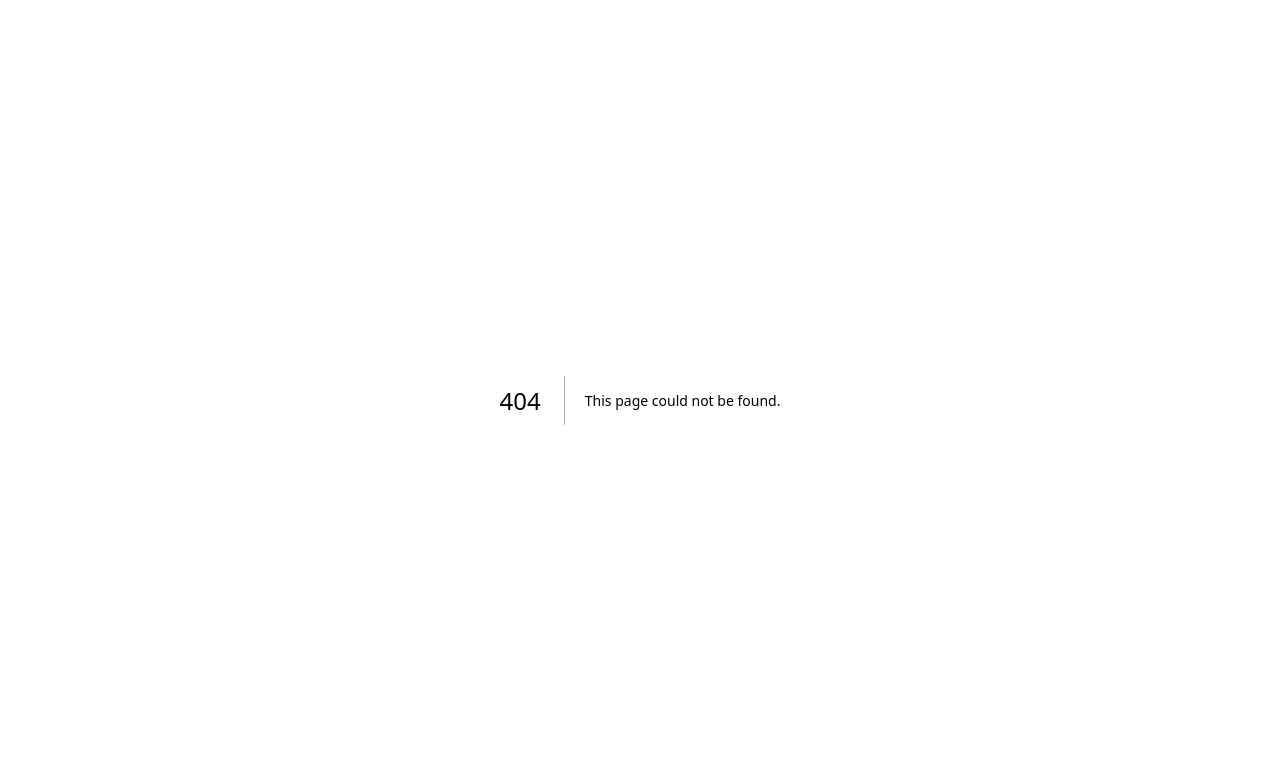
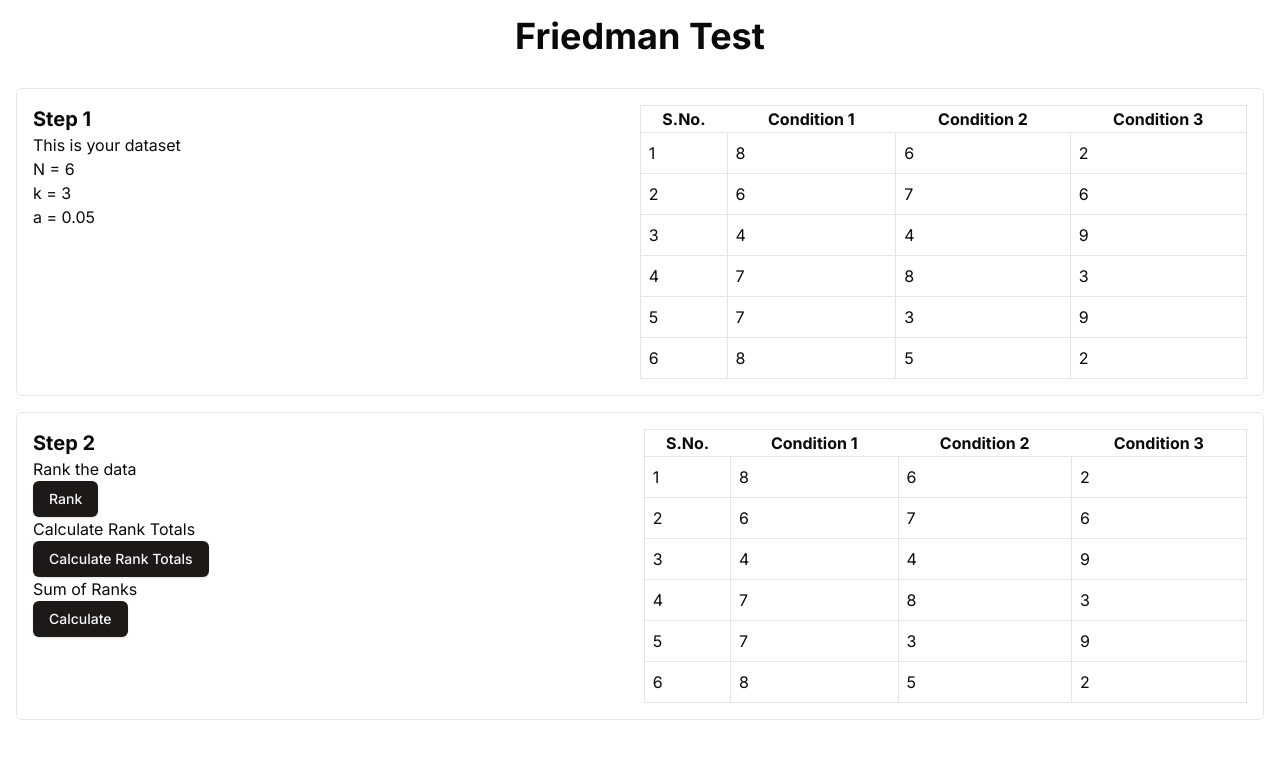
Before and after one commit to Roho7/stats-help, a Next.js app: page /friedman in a window 1280 px wide. Before the commit this address had no page. Shown: the top 758 px of the page. Built offline with nearby package versions, Linux system fonts and the light colour scheme.

Commit message:
Update test names and add link to test result

```diff
--- a/app/config/testResult.ts
+++ b/app/config/testResult.ts
@@ -35,12 +35,13 @@ export const TestResults: TestDataType[] = [
   },
 
   {
-    name: "Friedman",
+    name: "Friedman Test",
     nature: "ordinal",
     param: "non_parametric",
     iv_number: 1,
     iv_levels: 3,
     subjects_rel: "within_subjects",
+    link: "/friedman",
   },
   {
     name: "Kruskal-Wallis",
@@ -92,7 +93,7 @@ export const TestResults: TestDataType[] = [
     subjects_rel: "within_subjects",
   },
   {
-    name: "Pearsons",
+    name: "Pearson's Correlation Coefficient",
     nature: "interval",
     param: "parametric",
     iv_number: 1,
@@ -100,7 +101,7 @@ export const TestResults: TestDataType[] = [
     subjects_rel: "within_subjects",
   },
   {
-    name: "Pearsons",
+    name: "Pearson's Correlation Coefficient",
     nature: "interval",
     param: "parametric",
     iv_number: 1,
@@ -108,7 +109,7 @@ export const TestResults: TestDataType[] = [
     subjects_rel: "between_subjects",
   },
   {
-    name: "Spearman",
+    name: "Spearman's Rank Correlation Coefficient",
     nature: "interval",
     param: "non_parametric",
     iv_number: 1,
@@ -116,7 +117,7 @@ export const TestResults: TestDataType[] = [
     subjects_rel: "within_subjects",
   },
   {
-    name: "Spearman",
+    name: "Spearman's Rank Correlation Coefficient",
     nature: "interval",
     param: "non_parametric",
     iv_number: 1,
--- /dev/null
+++ b/app/friedman/Table1.tsx
@@ -0,0 +1,44 @@
+export const friedmandata = [
+  [8, 6, 2],
+  [6, 7, 6],
+  [4, 4, 9],
+  [7, 8, 3],
+  [7, 3, 9],
+  [8, 5, 2],
+];
+
+export default function Table1() {
+  return (
+    <div className="flex w-full">
+      <div className="w-full">
+        <h1>Step 1</h1>
+        <ul>
+          <li>This is your dataset</li>
+          <li>N = 6</li>
+          <li>k = 3</li>
+          <li>a = 0.05</li>
+        </ul>
+      </div>
+      <table>
+        <thead>
+          <tr>
+            <th>S.No.</th>
+            <th>Condition 1</th>
+            <th>Condition 2</th>
+            <th>Condition 3</th>
+          </tr>
+        </thead>
+        <tbody>
+          {friedmandata.map((row, index) => (
+            <tr key={index}>
+              <td>{index + 1}</td>
+              {row.map((cell, i) => (
+                <td key={i}>{cell}</td>
+              ))}
+            </tr>
+          ))}
+        </tbody>
+      </table>
+    </div>
+  );
+}
--- /dev/null
+++ b/app/friedman/Table2.tsx
@@ -0,0 +1,114 @@
+import { Button } from "@/components/ui/button";
+import { useEffect, useState } from "react";
+
+export const friedmandata = [
+  [8, 6, 2],
+  [6, 7, 6],
+  [4, 4, 9],
+  [7, 8, 3],
+  [7, 3, 9],
+  [8, 5, 2],
+];
+
+export default function Table1() {
+  const [rankedData, setRankedData] = useState<number[][]>(friedmandata);
+  const [sumArray, setSumArray] = useState<number[]>([]);
+  const [sumOfRanks, setSumOfRanks] = useState<number>(0);
+
+  function rankArray(arr: number[]): number[] {
+    const arrWithIndices = arr.map((value, index) => ({ value, index }));
+
+    // Sort the array based on the value
+    const sortedArr = [...arrWithIndices].sort((a, b) => a.value - b.value);
+
+    // Assign ranks, handle ties by assigning the average rank
+    const rankedArr = sortedArr.map((item, index, self) => {
+      const tiedValues = self.filter(({ value }) => value === item.value);
+      let rank;
+      if (tiedValues.length > 1) {
+        const first = tiedValues[0].index;
+        const last = tiedValues[tiedValues.length - 1].index;
+        rank = (first + last) / 2 + 1;
+      } else {
+        rank = index + 1;
+      }
+      return { ...item, rank };
+    });
+
+    // Sort the array back to the original order using the stored indices
+    const sortedRanks = rankedArr
+      .sort((a, b) => a.index - b.index)
+      .map((item) => item.rank);
+
+    return sortedRanks;
+  }
+
+  const rankTable = () => {
+    setRankedData(friedmandata.map(rankArray));
+  };
+
+  const handleSumTable = () => {
+    const sumArray = rankedData.reduce((acc, row) => {
+      row.forEach((cell, index) => {
+        acc[index] = (acc[index] || 0) + cell;
+      });
+      return acc;
+    }, []);
+    setSumArray(sumArray);
+  };
+
+  const handleSumRanks = () => {
+    const sumOfNumbers = sumArray.reduce((acc, curr) => acc + curr, 0);
+    setSumOfRanks(sumOfNumbers);
+  };
+
+  return (
+    <div className="flex w-full gap-2 ">
+      <div className="w-full">
+        <h1>Step 2</h1>
+        <ul>
+          <li>Rank the data</li>
+          <Button onClick={rankTable}>Rank</Button>
+          <li>Calculate Rank Totals</li>
+          <Button onClick={handleSumTable}>Calculate Rank Totals</Button>
+          <li>Sum of Ranks</li>
+          <Button onClick={handleSumRanks}>Calculate</Button>
+          {sumOfRanks != 0 && (
+            <li>
+              Total: <span> {sumArray[0]}</span> + <span> {sumArray[1]}</span> +{" "}
+              <span> {sumArray[2]}</span> = {sumOfRanks}
+            </li>
+          )}
+        </ul>
+      </div>
+      <table>
+        <thead>
+          <tr>
+            <th>S.No.</th>
+            <th>Condition 1</th>
+            <th>Condition 2</th>
+            <th>Condition 3</th>
+          </tr>
+        </thead>
+        <tbody>
+          {rankedData.map((row: number[], index: number) => (
+            <tr key={index}>
+              <td>{index + 1}</td>
+              {row.map((cell, i) => (
+                <td key={i}>{cell}</td>
+              ))}
+            </tr>
+          ))}
+          {sumArray.length > 0 && (
+            <tr>
+              <td className="font-bold">Sum</td>
+              {sumArray.map((cell, index) => (
+                <td key={index}>{cell}</td>
+              ))}
+            </tr>
+          )}
+        </tbody>
+      </table>
+    </div>
+  );
+}
--- /dev/null
+++ b/app/friedman/page.tsx
@@ -0,0 +1,17 @@
+"use client";
+import Table1 from "./Table1";
+import Table2 from "./Table2";
+
+export default function TableComponent() {
+  return (
+    <div className="p-4 flex flex-col gap-4">
+      <h1 className="text-4xl text-center mb-4">Friedman Test</h1>
+      <div className="flex justify-between border border-border rounded-md p-4">
+        <Table1 />
+      </div>
+      <div className="flex p-4 justify-between w-full border border-border rounded-md">
+        <Table2 />
+      </div>
+    </div>
+  );
+}
--- a/app/globals.css
+++ b/app/globals.css
@@ -87,3 +87,15 @@ p {
   width: 1rem;
   height: 1rem;
 }
+
+tr {
+  @apply border-b border-border;
+}
+
+td {
+  @apply p-2 border-r border-border;
+}
+
+table {
+  @apply w-full border border-border;
+}
--- a/app/page.tsx
+++ b/app/page.tsx
@@ -1,5 +1,6 @@
 "use client";
 import { Button } from "@/components/ui/button";
+import { Card } from "@/components/ui/card";
 import Link from "next/link";
 
 export default function Home() {
@@ -7,10 +8,12 @@ export default function Home() {
 
   return (
     <main className="w-screen min-h-screen flex flex-col items-center justify-center p-8 md:p-24 space-y-5">
-      <h1 className="text-xl">Know which test is right for you</h1>
-      <Button asChild>
-        <Link href="/stats/1">Begin</Link>
-      </Button>
+      <Card className="p-4 flex flex-col justify-center items-center gap-4">
+        <h1 className="text-xl">Know which test is right for you</h1>
+        <Button asChild>
+          <Link href="/stats/1">Begin</Link>
+        </Button>
+      </Card>
     </main>
   );
 }
--- a/app/stats/[id]/Result.tsx
+++ b/app/stats/[id]/Result.tsx
@@ -8,12 +8,17 @@ import { Button } from "@/components/ui/button";
 import { useRouter } from "next/navigation";
 import { TestDataAtom } from "@/app/config/atoms";
 
+type ResultType = {
+  name: string;
+  link?: string;
+};
+
 export default function Result() {
   const router = useRouter();
   const testData = useRecoilValue(TestDataAtom);
-  const [result, setResult] = useState<string | null>("");
+  const [result, setResult] = useState<ResultType | null>(null);
 
-  const findMatchingTest = (userData: TestDataType): string | null => {
+  const findMatchingTest = (userData: TestDataType): ResultType | null => {
     for (const testResult of TestResults) {
       if (
         testResult.nature === userData.nature &&
@@ -22,12 +27,12 @@ export default function Result() {
         testResult.iv_levels === userData.iv_levels &&
         testResult.subjects_rel === userData.subjects_rel
       ) {
-        return testResult.name;
+        return { name: testResult.name, link: testResult.link };
       } else if (userData.nature === "nominal") {
-        return "Chi-Square Test";
+        return { name: "Chi-Square Test" };
       }
     }
-    return "Nothing found"; // No match found
+    return { name: "Nothing found" }; // No match found
   };
 
   useEffect(() => {
@@ -39,12 +44,23 @@ export default function Result() {
   };
 
   return (
-    <Card className="flex flex-col items-center">
+    <Card className="flex flex-col items-center text-center">
       <CardHeader>
         <Selections />
       </CardHeader>
       <CardHeader className="">
-        <h1>{result}</h1>
+        <h2>The correct test for your data is:</h2>
+        <h1>{result?.name}</h1>
+        {result?.link && (
+          <Button
+            variant="secondary"
+            onClick={() => {
+              router.push(`${result?.link}`);
+            }}
+          >
+            Perform Test
+          </Button>
+        )}
       </CardHeader>
       <CardFooter>
         <Button onClick={handleRestartClick}>Restart</Button>
--- a/app/stats/[id]/page.tsx
+++ b/app/stats/[id]/page.tsx
@@ -5,7 +5,6 @@ import IVNumber from "./IVNumber";
 import NatureOfData from "./NatureOfData";
 import Parametric from "./Parametric";
 import Result from "./Result";
-import Selections from "./Selections";
 import Subjects from "./Subjects";
 import { RecoilRoot, atom } from "recoil";
 
@@ -16,19 +15,25 @@ export interface TestDataType {
   iv_number: number;
   iv_levels: number;
   subjects_rel: "between_subjects" | "within_subjects";
+  link?: string;
 }
 
+const componentMap = {
+  "1": NatureOfData,
+  "2": Parametric,
+  "3": IVNumber,
+  "4": IVLevels,
+  "5": Subjects,
+  "6": Result,
+};
+
 export default function Page({ params }: { params: { id: string } }) {
+  const Component = componentMap[params.id as keyof typeof componentMap];
+
   return (
     <RecoilRoot>
       <div className="w-screen h-screen p-2 flex flex-col gap-8 justify-center items-center">
-        {/* <Selections /> */}
-        {params.id === "1" && <NatureOfData />}
-        {params.id === "2" && <Parametric />}
-        {params.id === "3" && <IVNumber />}
-        {params.id === "4" && <IVLevels />}
-        {params.id === "5" && <Subjects />}
-        {params.id === "6" && <Result />}
+        {Component && <Component />}
       </div>
     </RecoilRoot>
   );
```
